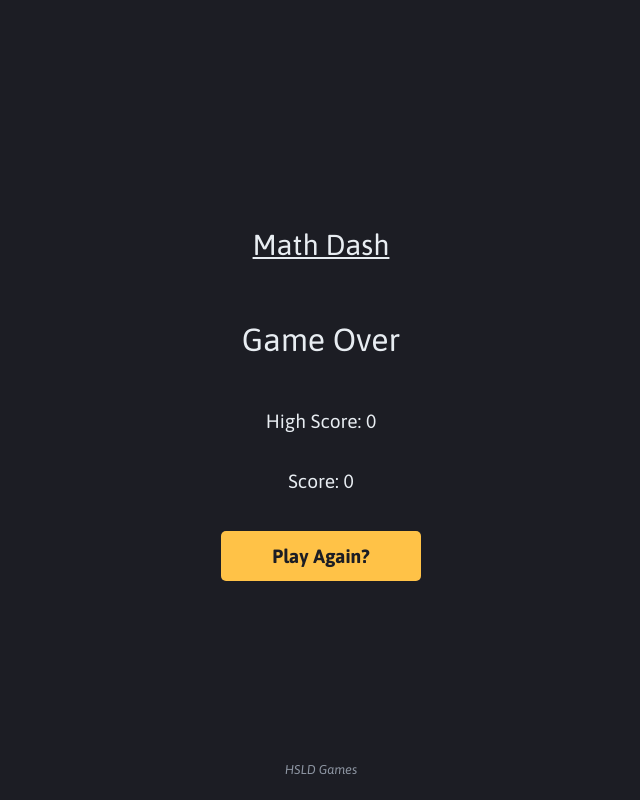
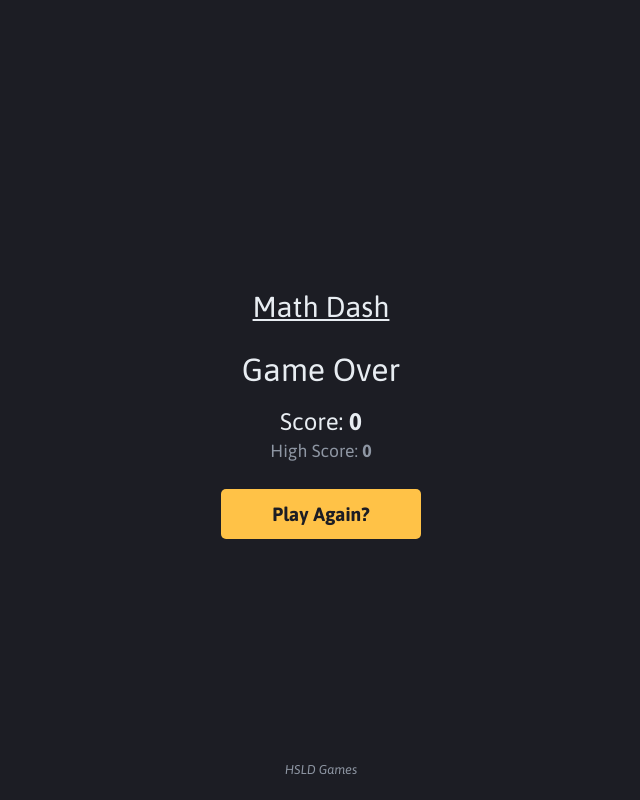
Before and after one commit to namsooleo/math_dash, a plain HTML site: page index.html in a window 1280 px wide. Both pictures are taken after a click on the button "Survival". Shown: the whole page, without its empty margins (319-959 px from the left). Drawn offline with Linux system fonts and the light colour scheme.

Commit message:
Tidy game over screen layout
Show score first and larger, group high score under it, and tighten
spacing. Use a class for score numbers so the bold rule applies
(was a duplicated id).

```diff
--- a/main.css
+++ b/main.css
@@ -78,12 +78,23 @@ body, html {
     transition: background-color 0.3s ease;
 }
 
+#gameOverScreen p {
+    margin: 0;
+}
+
 #gameOverScreen #gameOverText {
     font-size: 2em;
+    margin-bottom: 20px;
 }
 
-#gameOverScreen p {
-    font-size: 1.2em;
+#gameOverScreen #scoreText {
+    font-size: 1.5em;
+}
+
+#gameOverScreen #highScoreText {
+    font-size: 1.1em;
+    color: var(--muted);
+    margin-top: 6px;
 }
 
 #gameOverScreen .scoreInt {
@@ -93,7 +104,7 @@ body, html {
 #gameOverScreen button {
     width: 200px;
     height: 50px;
-    margin: 20px 0;
+    margin: 28px 0 0;
     font-size: 1.2em;
     cursor: pointer;
     font-family: inherit;
--- a/script.js
+++ b/script.js
@@ -184,24 +184,24 @@ function buildGameOverScreen() {
     tempA.appendChild(newElement); // div>p
 
     newElement = document.createElement("p");
-    newElement.id = "highScoreText";
-    newElement.innerText = "High Score: ";
+    newElement.id = "scoreText";
+    newElement.innerText = "Score: ";
     let tempB = newElement; // p
 
     newElement = document.createElement("span");
-    newElement.id = "scoreInt";
-    newElement.innerText = gameMode === "survival" ? survivalHighScore : sprintHighScore;
+    newElement.className = "scoreInt";
+    newElement.innerText = score;
     tempB.appendChild(newElement); // p > span
     tempA.appendChild(tempB); // div > p + p > span
 
     newElement = document.createElement("p");
-    newElement.id = "scoreText";
-    newElement.innerText = "Score: ";
+    newElement.id = "highScoreText";
+    newElement.innerText = "High Score: ";
     tempB = newElement; // p
 
     newElement = document.createElement("span");
-    newElement.id = "scoreInt";
-    newElement.innerText = score;
+    newElement.className = "scoreInt";
+    newElement.innerText = gameMode === "survival" ? survivalHighScore : sprintHighScore;
     tempB.appendChild(newElement); // p > span
     tempA.appendChild(tempB); // div > p + p > span + p > span
 
```
